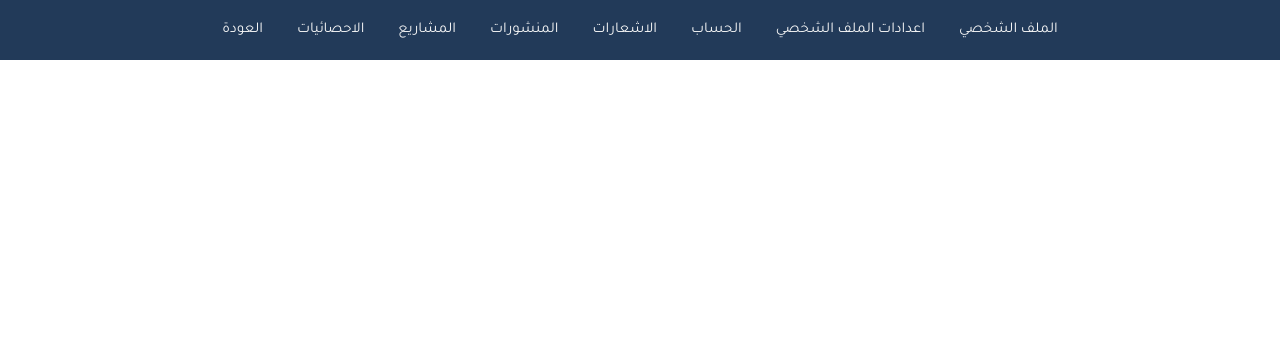
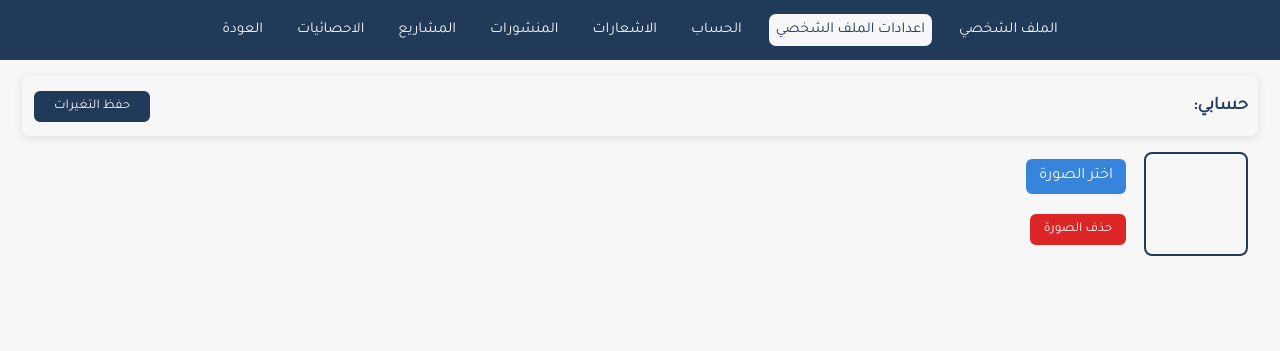
Before and after one commit to ElBaron23/Arab_developers_generation, a PHP site: page /profile/profile_setting.php in a window 1280 px wide. Shown: the top 351 px of the page. Run offline with PHP 8.4, Linux system fonts and the light colour scheme; a user stored in the database is signed in.

Commit message:
add function to upload photo

```diff
--- a/js/add_remove_active_profile.js
+++ b/js/add_remove_active_profile.js
@@ -13,7 +13,7 @@ let elements = [
 
   if (url.includes('profile.php')) {
     elements[0].classList.add('active');
-  } else if (url.includes('prfoile_setting.php')) {
+  } else if (url.includes('profile_setting.php')) {
     elements[1].classList.add('active');
   } else if (url.includes('account_setting.php')) {
     elements[2].classList.add('active');
--- a/profile/profile_setting.php
+++ b/profile/profile_setting.php
@@ -11,13 +11,64 @@
 <head>
     <meta charset="UTF-8">
     <link rel="stylesheet" href="../style/css/profile.css">
-
+    <link rel="shortcut icon" href="../file/image/support.png" type="image/x-icon">
     <meta name="viewport" content="width=device-width, initial-scale=1.0">
     <title>اعدادات الملف الشخصي</title>
 </head>
 <body  dir="rtl">
+<!-- استدعاء ملف الناف بار هنا -->
 <?php
     include '_navbar.php';
 ?>
+<!-- //هنا حقول تعديل الملف الشخصي -->
+<form  method="post" id="edit_profile2">
+<!-- //تخصيص زر حفض الغيرات -->
+<div class="text_head">
+   <h4>حسابي:</h4>
+    <button type="submit" name="SaveChange">حفظ التغيرات</button>
+</div>
+<!-- هنا مكان رفع الصورة الشخصية -->
+ <div class="upload_photo">
+    <div id="yourPhoto"></div>
+
+    <div class="input_photo">
+        <label for="inputFile" class="custom_upload_file">اختر الصورة</label>
+        <input type="file" id="inputFile" accept="image/*">
+        <button id="delete_photo">حذف الصورة</button>
+        <script>
+            let output =document.getElementById('yourPhoto');
+            let   input  =document.getElementById('inputFile');
+             let   delete_photo=document.getElementById('delete_photo');
+                //اضافة دالة استماع لحذت التغيير
+                input.addEventListener('change',function(event){
+                    //الحصول على الملف المرفوع
+                    const file = event.target.files[0];
+                    if(file){//تحقق من وجود الملف
+
+                        //انشاء كائن لقرائة محتوى الملف
+                        const reader = new FileReader();
+                        //تحديد ما يحدث عند اكتمال القرائة
+                        reader.onload = function(e){
+                            //انشاء عنصر لعرض الصورة
+                            const img = document.createElement('img');
+                            img.src = e.target.result;//ضبط مصدر الصورة على نتيجة القرائة
+                            img.style.maxWidth ='100%';//لتعديل حجم الصورة
+                            img.style.heigth ='100%';//لتعديل حجم الصورة
+                            output.innerHTML ='';//ازالة الصورة السابقة
+                            output.appendChild(img);//عرض الصورة
+                        };
+                        reader.readAsDataURL(file);//قرائة الملف كاداتا url
+                    };
+                })
+                //دالة استماع الى حذت النقر
+                delete_photo.addEventListener('click',()=>{
+                    //عند النقر على الزر يقوم بحذف الصورة
+                    output.innerHTML='';
+                })
+        </script>
+    </div>
+
+ </div>
+</form>
 </body>
 </html>
--- a/style/css/profile.css
+++ b/style/css/profile.css
@@ -21,7 +21,7 @@
     justify-content: center; }
     #navbar #nav ul {
       list-style: none;
-      width: 90%;
+      width: 95%;
       height: 60px;
       display: flex;
       align-items: center;
@@ -38,7 +38,7 @@
           color: #f7f7f7;
           text-decoration: none;
           padding: 7px;
-          width: fit-content;
+          width: auto;
           display: flex;
           border-radius: 7px;
           align-items: center;
@@ -62,7 +62,7 @@ h2 {
   background: #f00000 !important;
   color: #fff !important; }
 
-@media screen and (max-width: 725px) {
+@media screen and (max-width: 835px) {
   h2 {
     display: block;
     color: #f7f7f7;
@@ -267,4 +267,103 @@ h2 {
       background: #758BA5;
       margin-top: 16px; }
 
+/*
+******************************************
+******************************************
+
+import file profile style here ;
+*/
+@font-face {
+  font-family: tajawal;
+  src: url(../../font/Tajawal-Regular.ttf); }
+#edit_profile2 {
+  padding-top: 16px;
+  width: 100%;
+  height: auto;
+  background: #f7f7f7;
+  display: flex;
+  flex-direction: column;
+  align-items: center; }
+  #edit_profile2 .text_head {
+    padding: 10px;
+    border-radius: 8px;
+    box-shadow: 0 2px 10px rgba(0, 0, 0, 0.1);
+    width: 95%;
+    height: 40px;
+    display: flex;
+    align-items: center;
+    justify-content: space-between; }
+    #edit_profile2 .text_head h4 {
+      color: #223A59;
+      font-size: 18px; }
+    #edit_profile2 .text_head button {
+      width: 120px;
+      height: 35px;
+      background: #223A59;
+      border-radius: 8px;
+      color: #f7f7f7;
+      outline: none;
+      border: 2px solid #f7f7f7;
+      transition: all .3s ease; }
+      #edit_profile2 .text_head button:hover {
+        background: #f7f7f7;
+        color: #223A59;
+        border: 2px solid #223A59; }
+  #edit_profile2 .upload_photo {
+    margin-top: 16px;
+    width: 95%;
+    height: 200px;
+    display: flex; }
+    #edit_profile2 .upload_photo #yourPhoto {
+      width: 100px;
+      height: 100px;
+      border: 2px solid #223A59;
+      border-radius: 8px; }
+      #edit_profile2 .upload_photo #yourPhoto img {
+        width: 95%;
+        height: 95%; }
+    #edit_profile2 .upload_photo .input_photo {
+      display: flex;
+      flex-direction: column;
+      height: 100px;
+      margin-right: 16px;
+      justify-content: center; }
+      #edit_profile2 .upload_photo .input_photo #inputFile {
+        display: none; }
+      #edit_profile2 .upload_photo .input_photo .custom_upload_file {
+        display: flex;
+        align-items: center;
+        justify-content: center;
+        color: #f7f7f7;
+        background: #3684DB;
+        height: 35px;
+        width: 100px;
+        border-radius: 8px;
+        transition: all .3s ease;
+        border: 2px solid #f7f7f7; }
+        #edit_profile2 .upload_photo .input_photo .custom_upload_file:hover {
+          background: #f7f7f7;
+          color: #3684DB;
+          border: 2px solid #3684DB; }
+      #edit_profile2 .upload_photo .input_photo #delete_photo {
+        width: 100px;
+        height: 35px;
+        color: #f7f7f7;
+        background: #dc2626;
+        margin-top: 16px;
+        border-radius: 8px;
+        outline: none;
+        border: 2px solid #f7f7f7;
+        transition: all .3s ease; }
+        #edit_profile2 .upload_photo .input_photo #delete_photo:hover {
+          background: #f7f7f7;
+          color: #dc2626;
+          border: 2px solid #dc2626; }
+
+/*
+
+******************************************
+******************************************
+*/
+
 /*# sourceMappingURL=profile.css.map */
--- a/style/sass/_navbar_profile.scss
+++ b/style/sass/_navbar_profile.scss
@@ -15,7 +15,7 @@
         justify-content: center;
         ul {
             list-style: none;
-            width: 90%;
+            width: 95%;
             height: 60px;
             display: flex;
             align-items: center;
@@ -32,7 +32,7 @@
                     color: #f7f7f7;
                     text-decoration: none;
                     padding: 7px;
-                    width: fit-content;
+                    width: auto;
                     display: flex;
                     border-radius: 7px;
                     align-items: center;
@@ -64,7 +64,7 @@
   background: #f00000 !important;
   color: #fff !important;
   }
-  @media screen and (max-width: 725px) {
+  @media screen and (max-width: 835px) {
     h2 {
       display: block;
       color: #f7f7f7;
--- /dev/null
+++ b/style/sass/_profile_setting.scss
@@ -0,0 +1,101 @@
+@import 'var';
+#edit_profile2{
+    padding-top: 16px;
+    width: 100%;
+    height: auto;
+    background: $lightColor;
+    display: flex;
+    flex-direction: column;
+    align-items: center;
+    .text_head{
+        padding: 10px;
+        border-radius: 8px;
+        box-shadow: 0 2px 10px rgba($color: #000000, $alpha: 0.1);
+        width: 95%;
+        height: 40px;
+        display: flex;
+        align-items: center;
+        justify-content: space-between;
+        h4{
+            color: $mainColor;
+            font-size: 18px;
+        }
+        button{
+            width: 120px;
+            height: 35px;
+            background: $mainColor;
+            border-radius: 8px;
+            color: $lightColor;
+            outline: none;
+            border: 2px solid $lightColor;
+            transition: all .3s ease;
+            &:hover{
+                background: $lightColor;
+                color: $mainColor;
+                border: 2px solid $mainColor;
+            }
+        }
+
+    }
+    ////تخصيص مكان رفع الصورة
+    .upload_photo{
+        margin-top: 16px;
+        width: 95%;
+        height: 200px;
+        display: flex;
+        #yourPhoto{
+            width: 100px;
+            height: 100px;
+            border: 2px solid $mainColor;
+            border-radius: 8px;
+          img{
+            width: 95%;
+            height: 95%;
+          }
+        }
+        .input_photo{
+            display: flex;
+            flex-direction: column;
+            height: 100px;
+            margin-right: 16px;
+            justify-content: center;
+            #inputFile{
+                display: none;
+            }
+            .custom_upload_file{
+                display: flex;
+                align-items: center;
+                justify-content: center;
+                color: $lightColor;
+                background: $secondColor;
+                height: 35px ;
+                width: 100px;
+                border-radius: 8px;
+                transition: all .3s ease;
+                border: 2px solid $lightColor;
+                &:hover{
+                    background: $lightColor;
+                    color: $secondColor;
+                    border: 2px solid $secondColor;
+                }
+            }
+            #delete_photo{
+                width: 100px;
+                height: 35px;
+                color: $lightColor;
+                background: $danger;
+                margin-top: 16px;
+                border-radius: 8px;
+                outline: none;
+                border: 2px solid $lightColor;
+                transition: all .3s ease;
+                &:hover{
+                    background: $lightColor;
+                    color: $danger;
+                    border: 2px solid $danger;
+                }
+            }
+        }
+    }
+
+}
--- a/style/sass/profile.scss
+++ b/style/sass/profile.scss
@@ -132,3 +132,16 @@
     }
  }
 }
+
+/*
+******************************************
+******************************************
+
+import file profile style here ;
+*/
+@import   'profile_setting' ;
+/*
+
+******************************************
+******************************************
+*/
```
Also changed, not shown: 1 other file.
